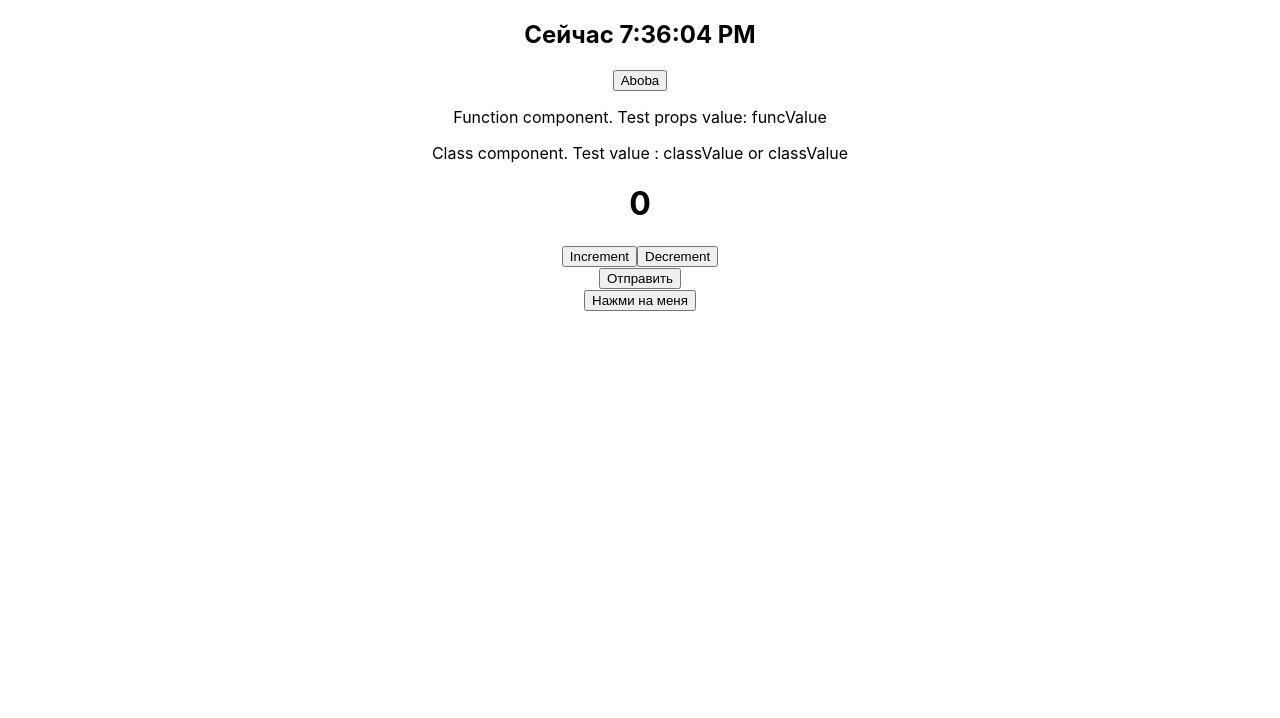
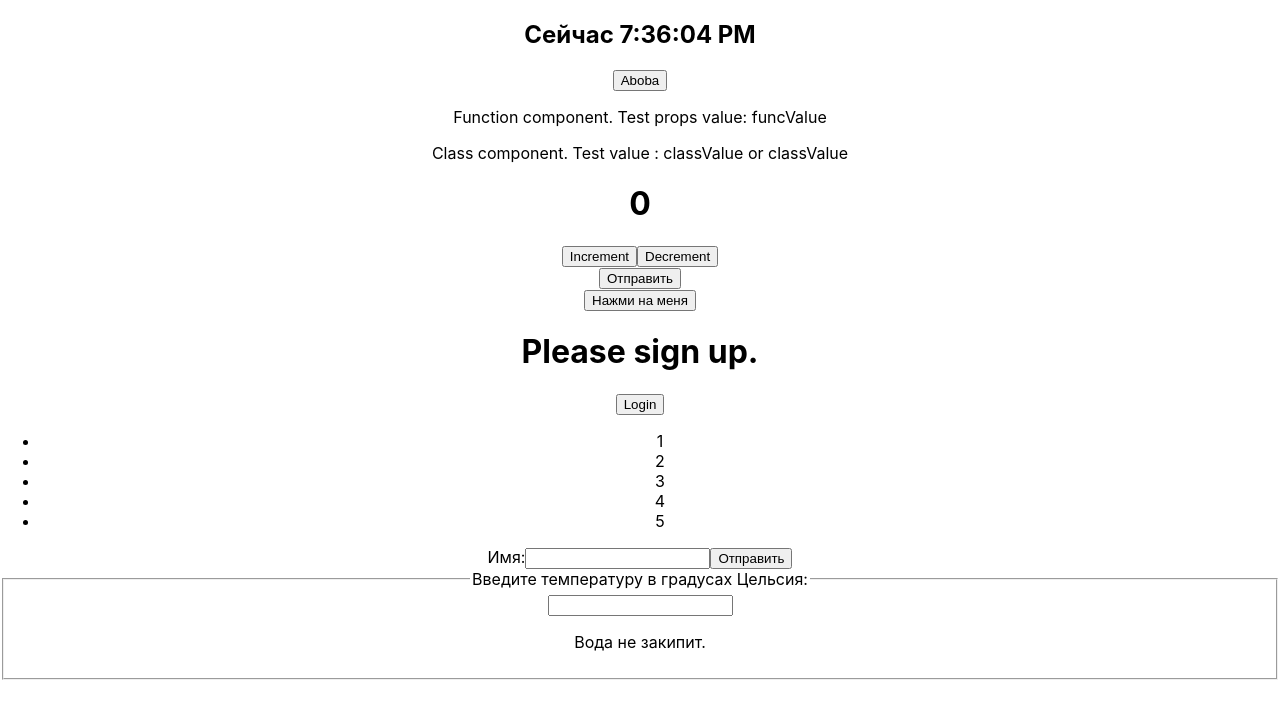
Before and after one commit to TheShyen/ReactTest, a React (Create React App) app: page / in a window 1280 px wide. Shown: the top 718 px of the page. Built offline with nearby package versions, Linux system fonts and the light colour scheme.

Commit message:
studied and applied the main concepts

```diff
--- a/src/App.js
+++ b/src/App.js
@@ -6,6 +6,12 @@ import Clock from './components/Clock';
 import Counter from './components/Counter';
 import ButtonTest from './components/ButtonTest';
 import LoggingButton from './components/LoggingButton';
+import LoginControl from './components/LoginControl';
+import NumberList from './components/NumberList';
+import NameForm from './components/NameForm';
+import Calculator from './components/Calculator';
+
+const numbers = [1, 2, 3, 4, 5];
 function App() {
   return (
     <div className="App">
@@ -15,6 +21,10 @@ function App() {
       <Counter/>
       <ButtonTest/>
       <LoggingButton/>
+      <LoginControl/>
+      <NumberList numbers={numbers}/>
+      <NameForm/>
+      <Calculator/>
     </div>
 
   );
--- /dev/null
+++ b/src/components/BoilingVerdict.jsx
@@ -0,0 +1,10 @@
+import React from "react";
+
+const BoilingVerdict = (props) => {
+    if (props.celsius >= 100) {
+        return <p>Вода закипит.</p>;
+    }
+    return <p>Вода не закипит.</p>;
+};
+
+export default BoilingVerdict;
--- /dev/null
+++ b/src/components/Calculator.jsx
@@ -0,0 +1,26 @@
+import React from "react";
+import BoilingVerdict from "./BoilingVerdict";
+
+class Calculator extends React.Component {
+    constructor(props) {
+        super(props);
+        this.handleChange = this.handleChange.bind(this);
+        this.state = { temperature: "" };
+    }
+
+    handleChange(e) {
+        this.setState({ temperature: e.target.value });
+    }
+    render() {
+        const temperature = this.state.temperature;
+        return (
+            <fieldset>
+                <legend>Введите температуру в градусах Цельсия:</legend>
+                <input value={temperature} onChange={this.handleChange} />
+                <BoilingVerdict celsius={parseFloat(temperature)} />
+            </fieldset>
+        );
+    }
+}
+
+export default Calculator;
--- /dev/null
+++ b/src/components/ListItem.jsx
@@ -0,0 +1,7 @@
+import React from "react";
+
+const ListItem = (props) => {
+    return <li>{props.value}</li>;
+};
+
+export default ListItem;
--- /dev/null
+++ b/src/components/LoginControl.jsx
@@ -0,0 +1,62 @@
+import React from "react";
+
+class LoginControl extends React.Component {
+    constructor(props) {
+        super(props);
+        this.handleLoginClick = this.handleLoginClick.bind(this);
+        this.handleLogoutClick = this.handleLogoutClick.bind(this);
+        this.state = { isLoggedIn: false };
+    }
+
+    handleLoginClick() {
+        this.setState({ isLoggedIn: true });
+    }
+
+    handleLogoutClick() {
+        this.setState({ isLoggedIn: false });
+    }
+
+    render() {
+        const isLoggedIn = this.state.isLoggedIn;
+        let button;
+
+        if (isLoggedIn) {
+            button = <LogoutButton onClick={this.handleLogoutClick} />;
+        } else {
+            button = <LoginButton onClick={this.handleLoginClick} />;
+        }
+
+        return (
+            <div>
+                <Greeting isLoggedIn={isLoggedIn} />
+                {button}
+            </div>
+        );
+    }
+}
+
+function UserGreeting(props) {
+    return <h1>Welcome back!</h1>;
+}
+
+function GuestGreeting(props) {
+    return <h1>Please sign up.</h1>;
+}
+
+function Greeting(props) {
+    const isLoggedIn = props.isLoggedIn;
+    if (isLoggedIn) {
+        return <UserGreeting />;
+    }
+    return <GuestGreeting />;
+}
+
+function LoginButton(props) {
+    return <button onClick={props.onClick}>Login</button>;
+}
+
+function LogoutButton(props) {
+    return <button onClick={props.onClick}>Logout</button>;
+}
+
+export default LoginControl;
--- /dev/null
+++ b/src/components/NameForm.jsx
@@ -0,0 +1,37 @@
+import React from "react";
+
+class NameForm extends React.Component {
+    constructor(props) {
+        super(props);
+        this.state = { value: "" };
+
+        this.handleChange = this.handleChange.bind(this);
+        this.handleSubmit = this.handleSubmit.bind(this);
+    }
+
+    handleChange(event) {
+        this.setState({ value: event.target.value });
+    }
+
+    handleSubmit(event) {
+        alert("Отправленное имя: " + this.state.value);
+        event.preventDefault();
+    }
+
+    render() {
+        return (
+            <form onSubmit={this.handleSubmit}>
+                <label>
+                    Имя:
+                    <input
+                        type="text"
+                        value={this.state.value}
+                        onChange={this.handleChange}
+                    />
+                </label>
+                <input type="submit" value="Отправить" />
+            </form>
+        );
+    }
+}
+export default NameForm;
--- /dev/null
+++ b/src/components/NumberList.jsx
@@ -0,0 +1,12 @@
+import React from "react";
+import ListItem from "./ListItem";
+
+const NumberList = (props) => {
+    const numbers = props.numbers;
+    const listItems = numbers.map((number) => (
+        <ListItem key={number.toString()} value={number} />
+    ));
+    return <ul>{listItems}</ul>;
+};
+
+export default NumberList;
```
